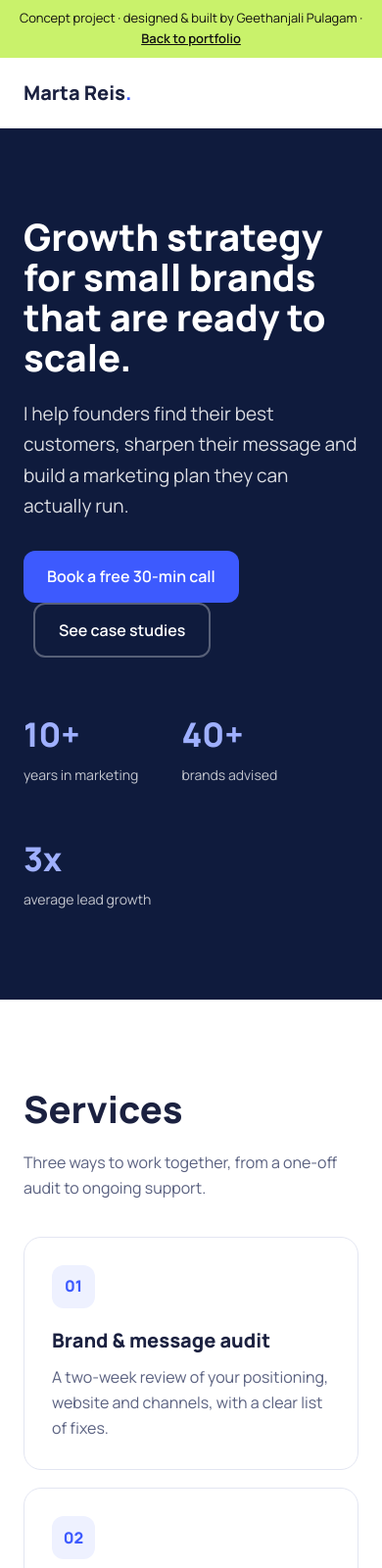
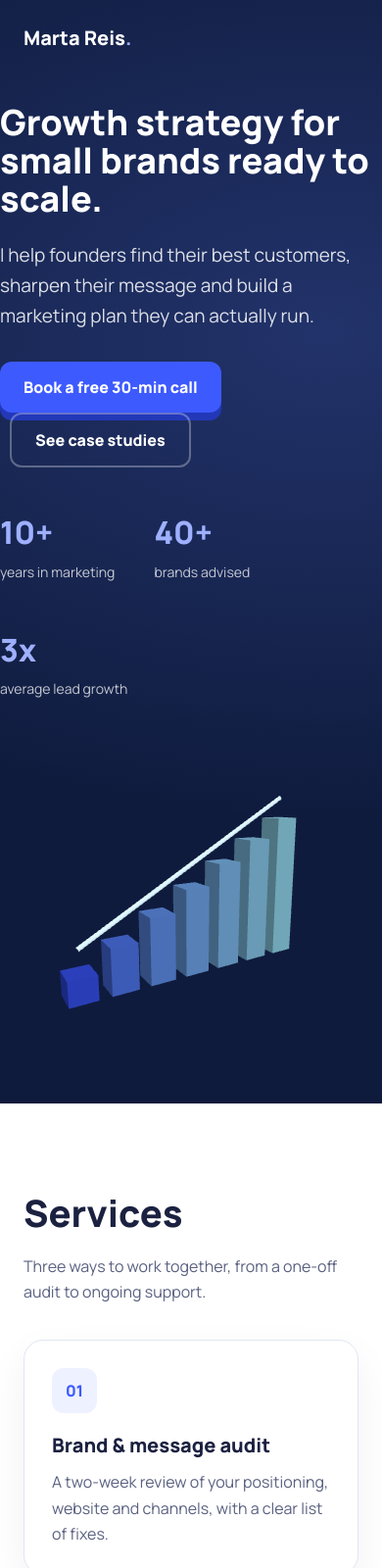
Before and after one commit to pulagam-g/portfolio, a plain HTML site: page projects/consultant/index.html in a window 390 px wide. Shown: the top 1600 px of the page at 98% size. Drawn offline with nearby package versions, Linux system fonts and the light colour scheme; animation ran at ten frames a second.

Commit message:
Refactor index.html for consultant branding and layout
Updated the title and footer text to reflect the consultant's personal brand. Adjusted styles for layout and responsiveness.

```diff
--- a/projects/consultant/index.html
+++ b/projects/consultant/index.html
@@ -1,36 +1,36 @@
 <!doctype html>
 <html lang="en"><head><meta charset="utf-8"><meta name="viewport" content="width=device-width,initial-scale=1">
-<title>Marta Reis – Growth Consulting – Concept project</title>
+<title>Marta Reis – Growth Consulting</title>
 <link rel="stylesheet" href="https://fonts.googleapis.com/css2?family=Manrope:wght@400;600;800&display=swap">
 <style>
 :root{--navy:#0F1B3D;--blue:#3D5AFE;--sky:#EEF1FF;--ink:#1B2140;--soft:#5A6180;--line:#E3E6F2}
 *{box-sizing:border-box;margin:0;padding:0}
 html{scroll-behavior:smooth}
 body{font:16px/1.65 Manrope,sans-serif;color:var(--ink);background:#fff}
-.demo{background:#C9F26B;color:#111;font-size:13px;text-align:center;padding:8px}.demo a{color:#111;font-weight:600}
-.wrap{max-width:1080px;margin:0 auto;padding:0 24px}
-nav .wrap{display:flex;justify-content:space-between;align-items:center;height:72px}
-nav b{font-weight:800;font-size:20px}nav b span{color:var(--blue)}
-nav a{color:var(--soft);text-decoration:none;margin-left:22px;font-weight:600}
-.btn{display:inline-block;background:var(--blue);color:#fff!important;padding:13px 24px;border-radius:12px;text-decoration:none;font-weight:600;margin-left:0}
-.btn.ghost{background:transparent;color:var(--navy)!important;border:2px solid var(--line)}
-.hero{background:var(--navy);color:#fff;padding:90px 0}
-.hero h1{font-size:clamp(38px,6vw,64px);font-weight:800;line-height:1.08;max-width:760px}
-.hero p{font-size:19px;opacity:.85;max-width:600px;margin:22px 0 30px}
-.hero .btn.ghost{color:#fff!important;border-color:rgba(255,255,255,.3);margin-left:10px}
-.stats{display:flex;gap:44px;margin-top:50px;flex-wrap:wrap}
-.stats b{display:block;font-size:34px;font-weight:800;color:#9FB0FF}
+.wrap{max-width:1100px;margin:0 auto;padding:0 24px}
+.hero{background:radial-gradient(800px 500px at 85% 30%,#22336b,transparent),var(--navy);color:#fff}
+nav .wrap{display:flex;justify-content:space-between;align-items:center;height:76px}
+nav b{font-weight:800;font-size:20px}nav b span{color:#9FB0FF}
+nav a{color:#c9d0f0;text-decoration:none;margin-left:22px;font-weight:600}
+.btn{display:inline-block;background:var(--blue);color:#fff!important;padding:13px 24px;border-radius:12px;text-decoration:none;font-weight:700;box-shadow:0 8px 0 #2238b8;transition:transform .15s,box-shadow .15s}
+.btn:active{transform:translateY(6px);box-shadow:0 2px 0 #2238b8}
+.btn.ghost{background:transparent;border:2px solid rgba(255,255,255,.3);box-shadow:none;margin-left:10px}
+.hgrid{display:grid;grid-template-columns:1.05fr .95fr;gap:20px;align-items:center;padding:30px 0 70px}
+.hero h1{font-size:clamp(36px,5.4vw,60px);font-weight:800;line-height:1.08}
+.hero p{font-size:19px;opacity:.85;max-width:560px;margin:22px 0 30px}
+.three{height:440px}
+.stats{display:flex;gap:40px;margin-top:40px;flex-wrap:wrap}
+.stats b{display:block;font-size:32px;font-weight:800;color:#9FB0FF}
 .stats span{opacity:.75;font-size:14px}
 section{padding:80px 0}
 h2{font-size:38px;font-weight:800;margin-bottom:10px}
 .sub{color:var(--soft);margin-bottom:36px}
-.cards{display:grid;grid-template-columns:repeat(auto-fit,minmax(260px,1fr));gap:18px}
-.card{border:1px solid var(--line);border-radius:18px;padding:28px}
-.card .ic{width:44px;height:44px;border-radius:12px;background:var(--sky);color:var(--blue);display:grid;place-items:center;font-weight:800;margin-bottom:16px}
+.cards{display:grid;grid-template-columns:repeat(auto-fit,minmax(260px,1fr));gap:20px;perspective:1200px}
+.card{border:1px solid var(--line);border-radius:20px;padding:28px;background:#fff;box-shadow:0 16px 40px rgba(15,27,61,.06);transition:transform .3s}
+.card .ic{width:46px;height:46px;border-radius:12px;background:var(--sky);color:var(--blue);display:grid;place-items:center;font-weight:800;margin-bottom:16px}
 .card h3{font-size:20px;margin-bottom:8px}
 .card p{color:var(--soft)}
 .case{background:var(--sky)}
-.case .card{background:#fff}
 .case .tag{font-size:12px;font-weight:800;letter-spacing:.1em;text-transform:uppercase;color:var(--blue)}
 .case .res{font-size:30px;font-weight:800;color:var(--navy);margin:10px 0}
 .book{display:grid;grid-template-columns:1fr 1fr;gap:40px;align-items:start}
@@ -39,33 +39,38 @@ input,select,textarea{font:inherit;padding:13px 14px;border:1px solid var(--line
 button{font:inherit;font-weight:700;background:var(--blue);color:#fff;border:0;padding:14px;border-radius:12px;cursor:pointer}
 #ok{display:none;color:#1B8A5A;font-weight:700}
 footer{background:var(--navy);color:#9aa3c7;text-align:center;padding:28px;font-size:13px}
-@media(max-width:760px){.book{grid-template-columns:1fr}nav .links{display:none}}
+@media(max-width:820px){.hgrid,.book{grid-template-columns:1fr}nav .links{display:none}.three{height:320px}}
 </style></head><body>
-<div class="demo">Concept project · designed &amp; built by Geethanjali Pulagam · <a href="../../">Back to portfolio</a></div>
-<nav><div class="wrap"><b>Marta Reis<span>.</span></b><div class="links"><a href="#services">Services</a><a href="#cases">Case studies</a><a class="btn" href="#book">Book a call</a></div></div></nav>
-<header class="hero"><div class="wrap">
-<h1>Growth strategy for small brands that are ready to scale.</h1>
+<div class="hero">
+<nav><div class="wrap"><b>Marta Reis<span>.</span></b><div class="links"><a href="#services">Services</a><a href="#cases">Case studies</a><a href="#book">Book a call</a></div></div></nav>
+<div class="wrap hgrid"><div>
+<h1>Growth strategy for small brands ready to scale.</h1>
 <p>I help founders find their best customers, sharpen their message and build a marketing plan they can actually run.</p>
 <a class="btn" href="#book">Book a free 30-min call</a><a class="btn ghost" href="#cases">See case studies</a>
 <div class="stats"><div><b>10+</b><span>years in marketing</span></div><div><b>40+</b><span>brands advised</span></div><div><b>3x</b><span>average lead growth</span></div></div>
-</div></header>
+</div><div class="three" id="three"></div></div></div>
 <section id="services"><div class="wrap"><h2>Services</h2><p class="sub">Three ways to work together, from a one-off audit to ongoing support.</p>
 <div class="cards">
-<div class="card"><div class="ic">01</div><h3>Brand &amp; message audit</h3><p>A two-week review of your positioning, website and channels, with a clear list of fixes.</p></div>
-<div class="card"><div class="ic">02</div><h3>90-day growth plan</h3><p>Target customers, channels, budget and a week-by-week plan your team can follow.</p></div>
-<div class="card"><div class="ic">03</div><h3>Monthly advisory</h3><p>A monthly strategy session plus async support to keep growth on track.</p></div>
+<div class="card tilt"><div class="ic">01</div><h3>Brand &amp; message audit</h3><p>A two-week review of your positioning, website and channels, with a clear list of fixes.</p></div>
+<div class="card tilt"><div class="ic">02</div><h3>90-day growth plan</h3><p>Target customers, channels, budget and a week-by-week plan your team can follow.</p></div>
+<div class="card tilt"><div class="ic">03</div><h3>Monthly advisory</h3><p>A monthly strategy session plus async support to keep growth on track.</p></div>
 </div></div></section>
 <section class="case" id="cases"><div class="wrap"><h2>Case studies</h2><p class="sub">Sample results, shown for illustration.</p>
 <div class="cards">
-<div class="card"><span class="tag">Skincare brand</span><div class="res">+180% leads</div><p>Repositioned the brand around one hero product and rebuilt the landing page.</p></div>
-<div class="card"><span class="tag">Design studio</span><div class="res">2x enquiries</div><p>Clarified services and pricing, and added a simple booking flow.</p></div>
-<div class="card"><span class="tag">Online bakery</span><div class="res">+35% repeat orders</div><p>Launched an email programme and a loyalty offer for returning customers.</p></div>
+<div class="card tilt"><span class="tag">Skincare brand</span><div class="res">+180% leads</div><p>Repositioned the brand around one hero product and rebuilt the landing page.</p></div>
+<div class="card tilt"><span class="tag">Design studio</span><div class="res">2x enquiries</div><p>Clarified services and pricing, and added a simple booking flow.</p></div>
+<div class="card tilt"><span class="tag">Online bakery</span><div class="res">+35% repeat orders</div><p>Launched an email programme and a loyalty offer for returning customers.</p></div>
 </div></div></section>
 <section id="book"><div class="wrap book"><div><h2>Book a call</h2><p class="sub">Tell me a little about your business and pick a time that suits you. I reply within one working day.</p></div>
 <form id="f"><input required placeholder="Your name"><input required type="email" placeholder="Work email"><select required><option value="">What do you need?</option><option>Brand &amp; message audit</option><option>90-day growth plan</option><option>Monthly advisory</option></select><input type="date" required><textarea rows="3" placeholder="Anything else?"></textarea><button>Request booking</button><p id="ok">Thanks! Your request is in. Check your inbox for a confirmation.</p></form>
 </div></section>
-<footer>Concept site, not a real business · Sample names and figures</footer>
+<footer>Concept website for a consultant personal brand · sample names and figures</footer>
 <script>
 document.getElementById("f").onsubmit=function(e){e.preventDefault();document.getElementById("ok").style.display="block";this.reset()};
+document.querySelectorAll(".tilt").forEach(function(c){c.addEventListener("mousemove",function(e){var r=c.getBoundingClientRect(),x=(e.clientX-r.left)/r.width-.5,y=(e.clientY-r.top)/r.height-.5;c.style.transform="rotateY("+(x*10)+"deg) rotateX("+(-y*10)+"deg) translateZ(10px)"});c.addEventListener("mouseleave",function(){c.style.transform=""})});
+</script>
+<script type="module">
+import {scene} from "../scene.js";
+scene("growth",document.getElementById("three"),{c1:"#3D5AFE",c2:"#9FE8FF"});
 </script>
 </body></html>
```
